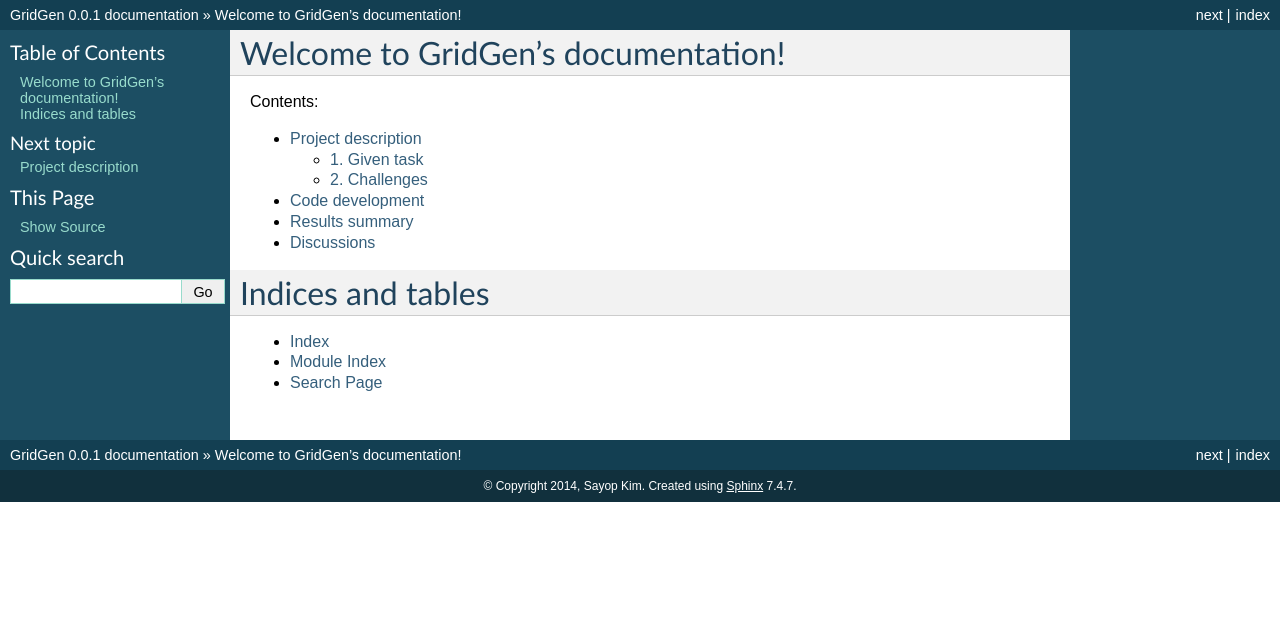
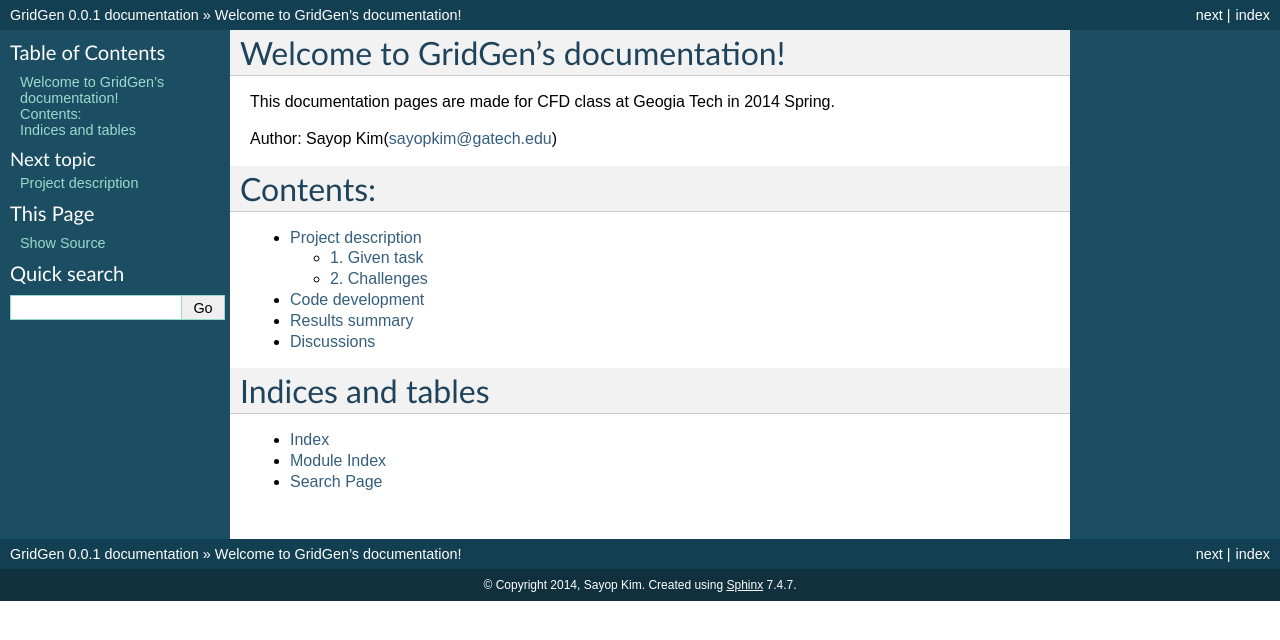
Before and after one commit to sayop/GridGen, a Sphinx documentation site: the page built from docs/source/index.rst, in a window 1280 px wide. Shown: the top 640 px of the page. Built offline with Sphinx 7.4.7, drawn with Linux system fonts in a browser that asks for light colours.

Commit message:
updated on docs

```diff
--- a/docs/source/PrjDescription/contents.rst
+++ b/docs/source/PrjDescription/contents.rst
@@ -35,6 +35,12 @@ Each grid point can be described by :math:`(x,y)` location or :math:`(i,j)` loca
 | F      | (1,1)         | (-0.8,0.0)    |                 |
 +--------+---------------+---------------+-----------------+
 
+Algebraic Grid
+++++++++++++++
+
+To complete this project you will first generate a grid using algebraic methods.
+
+
 2. Challenges
 -------------
 
--- a/docs/source/index.rst
+++ b/docs/source/index.rst
@@ -6,7 +6,12 @@
 Welcome to GridGen's documentation!
 ===================================
 
+This documentation pages are made for CFD class at Geogia Tech in 2014 Spring.
+
+Author: Sayop Kim(sayopkim@gatech.edu)
+
 Contents:
+=========
 
 .. toctree::
    :maxdepth: 2
```
Also changed, not shown: 8 other files.
